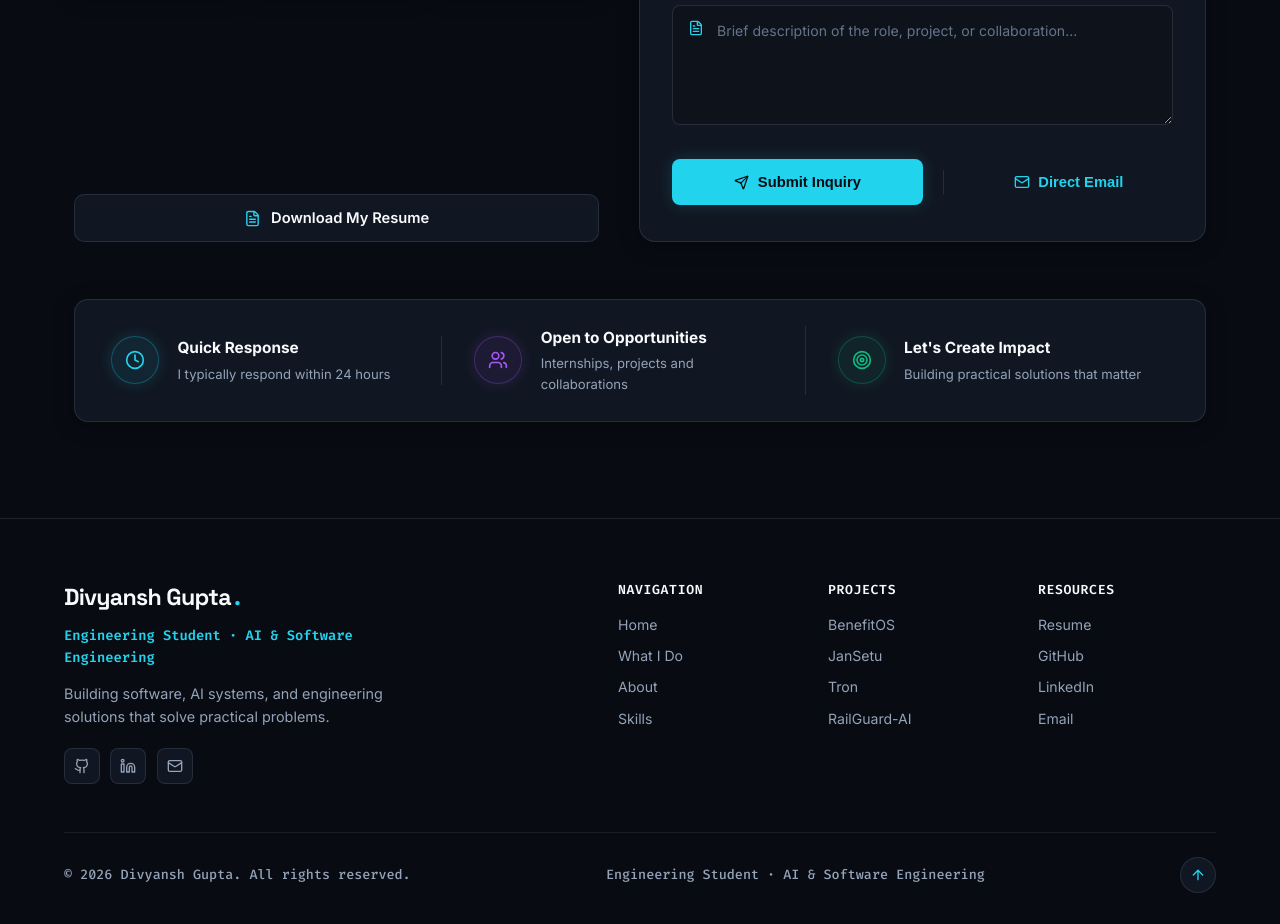
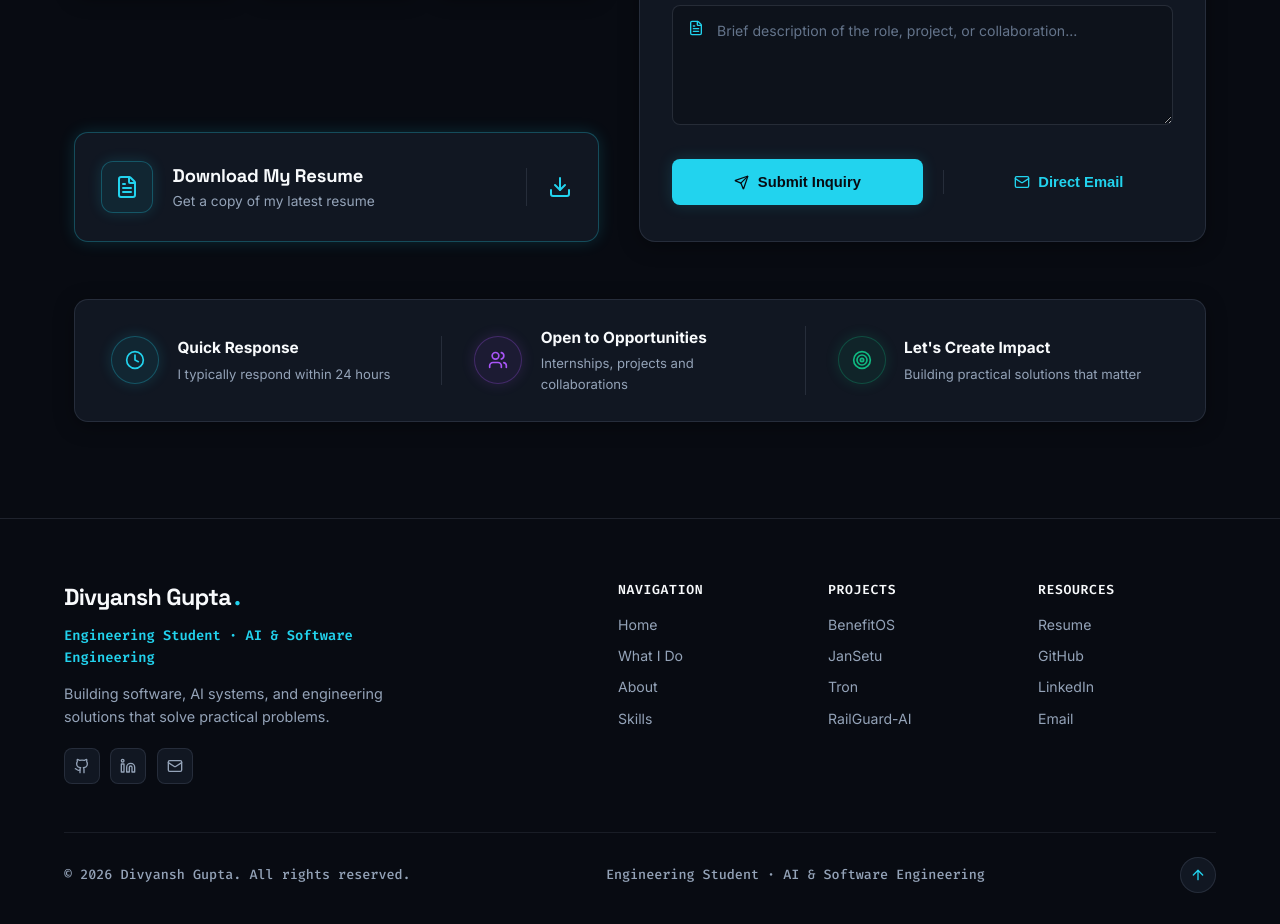
Before and after one commit to Divyanshgupta2580/Portfolio_Website, a React (Vite) app: page / in a window 1280 px wide. Shown: the part 10900-11824 px from the top of the page. Built offline with nearby package versions, Linux system fonts and the light colour scheme.

Commit message:
feat(contact): update resume download card design to horizontal CTA

```diff
--- a/src/components/Contact.tsx
+++ b/src/components/Contact.tsx
@@ -12,6 +12,7 @@ import {
   Users,
   Target,
   FileText,
+  Download,
   UserRound,
   BriefcaseBusiness,
   ChevronDown,
@@ -441,32 +442,102 @@ export const Contact: React.FC<ContactProps> = ({ selectedOpportunity }) => {
               </div>
             </div>
 
-            {/* WIDE OUTLINED RESUME BUTTON */}
-            <div>
+            {/* WIDE HORIZONTAL RESUME CTA CARD */}
+            <div style={{ marginTop: 'auto' }}>
               <a
                 href={p.resumePath}
                 target="_blank"
                 rel="noopener noreferrer"
-                className="resume-download-btn"
+                download="Divyansh_Gupta_Resume.pdf"
+                className="resume-cta-card"
                 style={{
                   display: 'flex',
                   alignItems: 'center',
-                  justifyContent: 'center',
-                  gap: '0.65rem',
+                  justifyContent: 'space-between',
                   width: '100%',
-                  height: '48px',
-                  borderRadius: '10px',
+                  minHeight: '110px',
+                  padding: '1.35rem 1.6rem',
+                  borderRadius: '14px',
                   background: 'var(--bg-card)',
-                  border: '1px solid var(--border-card)',
-                  color: 'var(--text-primary)',
-                  fontWeight: 600,
-                  fontSize: '0.92rem',
+                  border: '1px solid var(--accent-cyan-border)',
+                  boxShadow: '0 0 16px var(--accent-cyan-glow)',
                   textDecoration: 'none',
-                  transition: 'all 0.2s ease',
+                  cursor: 'pointer',
+                  transition: 'all 0.25s ease',
+                  position: 'relative',
+                  overflow: 'hidden',
                 }}
               >
-                <FileText size={17} color="var(--accent-cyan)" />
-                <span>Download My Resume</span>
+                {/* Left Side: File Icon + Title & Subtitle */}
+                <div style={{ display: 'flex', alignItems: 'center', gap: '1.25rem', minWidth: 0 }}>
+                  {/* File Icon Container */}
+                  <div
+                    style={{
+                      width: '52px',
+                      height: '52px',
+                      borderRadius: '12px',
+                      background: 'var(--accent-cyan-subtle)',
+                      border: '1px solid var(--accent-cyan-border)',
+                      boxShadow: '0 0 14px var(--accent-cyan-glow)',
+                      display: 'flex',
+                      alignItems: 'center',
+                      justifyContent: 'center',
+                      flexShrink: 0,
+                    }}
+                  >
+                    <FileText size={24} color="var(--accent-cyan)" />
+                  </div>
+
+                  {/* Text Container */}
+                  <div style={{ minWidth: 0 }}>
+                    <div
+                      style={{
+                        fontFamily: 'var(--font-heading)',
+                        fontSize: '1.15rem',
+                        fontWeight: 750,
+                        color: 'var(--text-primary)',
+                        lineHeight: 1.25,
+                        letterSpacing: '-0.01em',
+                      }}
+                    >
+                      Download My Resume
+                    </div>
+                    <div
+                      style={{
+                        fontSize: '0.86rem',
+                        color: 'var(--text-secondary)',
+                        lineHeight: 1.4,
+                        marginTop: '0.3rem',
+                      }}
+                    >
+                      Get a copy of my latest resume
+                    </div>
+                  </div>
+                </div>
+
+                {/* Right Side: Divider + Download Icon */}
+                <div style={{ display: 'flex', alignItems: 'center', gap: '1.35rem', flexShrink: 0, marginLeft: '1rem' }}>
+                  <div
+                    style={{
+                      width: '1px',
+                      height: '38px',
+                      background: 'var(--border-card)',
+                    }}
+                    className="resume-card-divider"
+                  />
+                  <div
+                    className="resume-download-icon-box"
+                    style={{
+                      display: 'flex',
+                      alignItems: 'center',
+                      justifyContent: 'center',
+                      color: 'var(--accent-cyan)',
+                      transition: 'transform 0.2s ease',
+                    }}
+                  >
+                    <Download size={24} color="var(--accent-cyan)" />
+                  </div>
+                </div>
               </a>
             </div>
           </ScrollReveal>
@@ -1013,11 +1084,13 @@ export const Contact: React.FC<ContactProps> = ({ selectedOpportunity }) => {
           border-color: var(--accent-cyan) !important;
           transform: translateX(2px);
         }
-        .resume-download-btn:hover {
+        .resume-cta-card:hover {
           border-color: var(--accent-cyan) !important;
-          color: var(--accent-cyan) !important;
-          background: var(--accent-cyan-subtle) !important;
+          box-shadow: 0 0 24px var(--accent-cyan-glow) !important;
           transform: translateY(-2px);
+        }
+        .resume-cta-card:hover .resume-download-icon-box {
+          transform: translateY(2px);
         }
         .form-input-field:focus {
           border-color: var(--accent-cyan) !important;
@@ -1066,6 +1139,16 @@ export const Contact: React.FC<ContactProps> = ({ selectedOpportunity }) => {
           .action-divider {
             display: none !important;
           }
+          .resume-cta-card {
+            padding: 1.15rem 1.25rem !important;
+            min-height: auto !important;
+          }
+        }
+
+        @media (max-width: 440px) {
+          .resume-card-divider {
+            display: none !important;
+          }
         }
       `}</style>
     </section>
```
